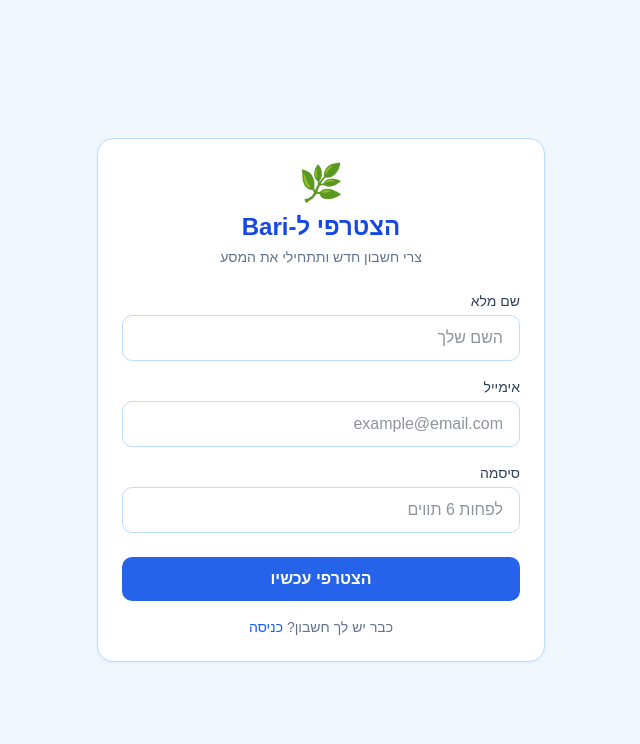
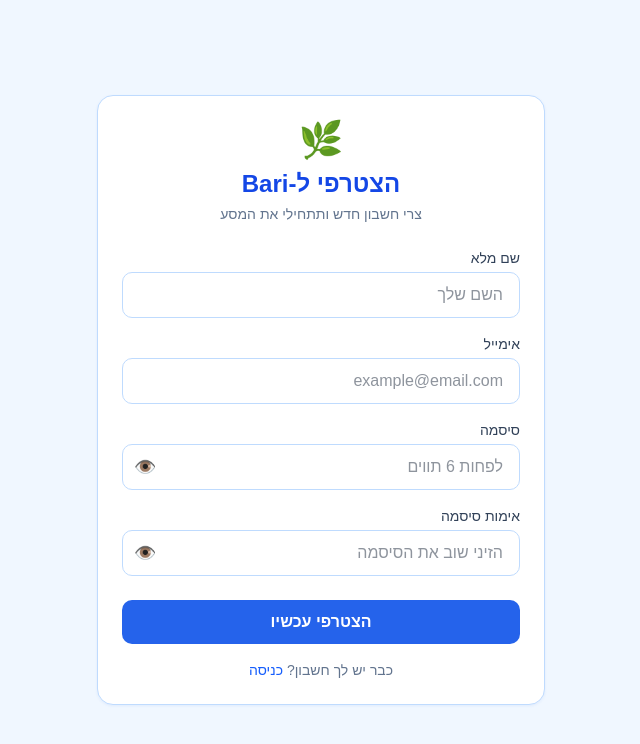
Before and after one commit to moran-levin88/bari, a Next.js app: page /register in a window 1280 px wide. Shown: the top 744 px of the page, without its empty margins (425-1065 px from the left). Built offline with nearby package versions, Linux system fonts and the light colour scheme; no server answers.

Commit message:
feat: password visibility toggle and confirm password field on register

```diff
--- a/app/register/page.tsx
+++ b/app/register/page.tsx
@@ -1,6 +1,6 @@
 'use client'
 
-import { useActionState, useEffect } from 'react'
+import { useActionState, useEffect, useState } from 'react'
 import { useRouter } from 'next/navigation'
 import Link from 'next/link'
 import { signup } from '@/lib/auth'
@@ -8,10 +8,26 @@
 export default function RegisterPage() {
   const router = useRouter()
   const [state, action, pending] = useActionState(signup, undefined)
+  const [showPassword, setShowPassword] = useState(false)
+  const [showConfirm, setShowConfirm] = useState(false)
+  const [password, setPassword] = useState('')
+  const [confirm, setConfirm] = useState('')
+  const [confirmError, setConfirmError] = useState('')
 
   useEffect(() => {
-    if (state?.success) router.push('/dashboard')
+    if (state?.success) router.push('/onboarding')
   }, [state, router])
+
+  function handleSubmit(e: React.FormEvent<HTMLFormElement>) {
+    if (password !== confirm) {
+      e.preventDefault()
+      setConfirmError('הסיסמאות אינן תואמות')
+      return
+    }
+    setConfirmError('')
+  }
+
+  const mismatch = confirm.length > 0 && password !== confirm
 
   return (
     <main className="min-h-screen flex items-center justify-center p-6">
@@ -22,7 +38,7 @@
           <p className="text-slate-500 text-sm mt-1">צרי חשבון חדש ותתחילי את המסע</p>
         </div>
 
-        <form action={action} className="flex flex-col gap-4">
+        <form action={action} onSubmit={handleSubmit} className="flex flex-col gap-4">
           <div>
             <label className="block text-sm font-medium text-slate-700 mb-1">שם מלא</label>
             <input name="name" type="text" required className="input" placeholder="השם שלך" />
@@ -33,7 +49,51 @@
           </div>
           <div>
             <label className="block text-sm font-medium text-slate-700 mb-1">סיסמה</label>
-            <input name="password" type="password" required className="input" placeholder="לפחות 6 תווים" />
+            <div className="relative">
+              <input
+                name="password"
+                type={showPassword ? 'text' : 'password'}
+                required
+                className="input pl-10"
+                placeholder="לפחות 6 תווים"
+                value={password}
+                onChange={(e) => setPassword(e.target.value)}
+              />
+              <button
+                type="button"
+                onClick={() => setShowPassword((v) => !v)}
+                className="absolute left-3 top-1/2 -translate-y-1/2 text-slate-400 hover:text-slate-600 text-lg leading-none"
+                tabIndex={-1}
+              >
+                {showPassword ? '🙈' : '👁️'}
+              </button>
+            </div>
+          </div>
+          <div>
+            <label className="block text-sm font-medium text-slate-700 mb-1">אימות סיסמה</label>
+            <div className="relative">
+              <input
+                type={showConfirm ? 'text' : 'password'}
+                required
+                className={`input pl-10 ${mismatch ? 'border-red-300 focus:ring-red-200' : ''}`}
+                placeholder="הזיני שוב את הסיסמה"
+                value={confirm}
+                onChange={(e) => { setConfirm(e.target.value); setConfirmError('') }}
+              />
+              <button
+                type="button"
+                onClick={() => setShowConfirm((v) => !v)}
+                className="absolute left-3 top-1/2 -translate-y-1/2 text-slate-400 hover:text-slate-600 text-lg leading-none"
+                tabIndex={-1}
+              >
+                {showConfirm ? '🙈' : '👁️'}
+              </button>
+            </div>
+            {mismatch && <p className="text-red-500 text-xs mt-1">הסיסמאות אינן תואמות</p>}
+            {!mismatch && confirm.length > 0 && password === confirm && (
+              <p className="text-green-500 text-xs mt-1">✓ הסיסמאות תואמות</p>
+            )}
+            {confirmError && <p className="text-red-500 text-xs mt-1">{confirmError}</p>}
           </div>
 
           {state?.error && (
```
